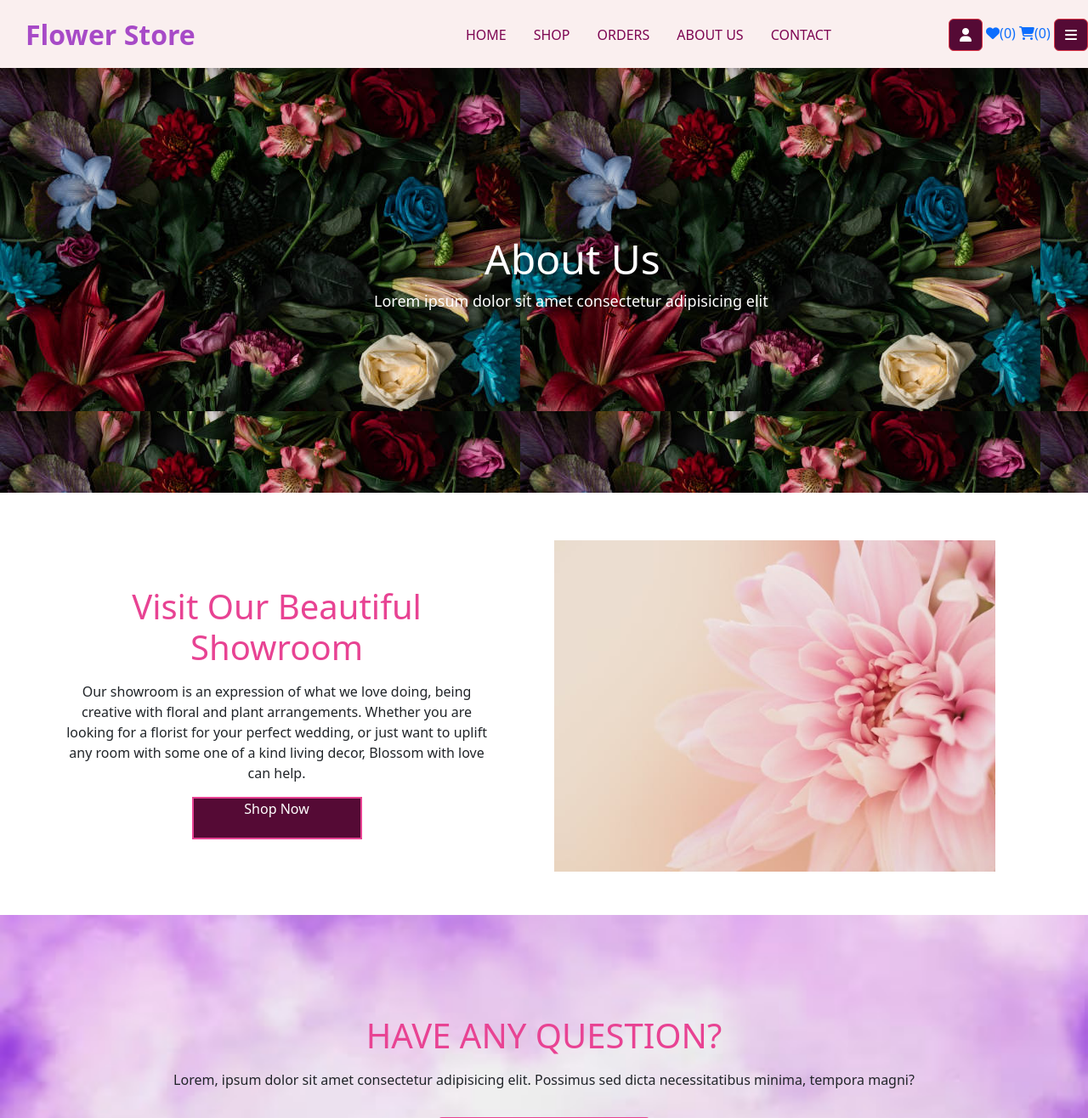
After one commit to dehemi-madara/Final_project, a PHP site: page /about.php in a window 1280 px wide. The commit adds this page. Shown: the top 1316 px of the page at 85% size. Run offline with PHP 8.4, Linux system fonts and the light colour scheme; the visitor is signed in with stand-in values (Sample User, id 1); data that the repository does not hold is empty; some libraries are stand-ins or nearby versions.

Commit message:
yesterday code

```diff
--- /dev/null
+++ b/flowerShop/about.php
@@ -0,0 +1,59 @@
+<?php
+    include 'connection.php';
+    session_start();
+
+    $user_id = $_SESSION['user_id'] ;
+    if (!isset($user_id)) {
+        header('location:login.php');
+    }
+?>
+
+<!--<style type="text/css">-->
+
+<!DOCTYPE html>
+<html lang="en">
+<head>
+    <meta charset="UTF-8">
+    <meta name="viewport" content="width=device-width, initial-scale=1.0">
+    <link rel="stylesheet" href="https://cdn.jsdelivr.net/npm/bootstrap@5.3.2/dist/css/bootstrap.min.css"
+    rel="stylesheet" integrity="sha384-T3c6CoIi6uLrA9TneNEoa7RxnatzjcDSCmG1MXxSR1GAsXEV/Dwwykc2MPK8M2HN"
+    crossorigin="anonymous">
+    <link rel="stylesheet" type="text/css" href="mani.css">
+    <link rel="stylesheet" type="text/css" href="Category.css">
+    <link rel="stylesheet" type="text/css" href="cart.css">
+
+    <title>flower shop</title>
+</head>
+<body>
+
+    <?php include 'header.php'; ?>
+
+    <div class="banner">
+        <h1>about us</h1>
+        <p>Lorem ipsum dolor sit amet consectetur adipisicing elit</p>
+    </div>
+    <div class="about">
+        <div class="row">
+            <div class="detail">
+                <h1>Visit Our Beautiful Showroom</h1>
+                <p>Our showroom is an expression of what we love doing, being creative with floral and plant
+                    arrangements. Whether you are looking for a florist for your perfect wedding, or just want to uplift
+                    any room with some one of a kind living decor, Blossom with love can help.
+                </p>
+                <a href="shop.php" class="btn2">shop now</a>
+            </div>
+            <div class="img-box">
+                <img src="image/banner3.jpg">
+            </div>
+        </div>
+    </div>
+
+    <?php include 'footerr.php'; ?>
+
+
+
+    <script type="text/javascript" src="script.js"></script>
+    <script type="text/javascript" src="scriptcloseedit.js"></script>
+
+</body>
+</html>
--- a/flowerShop/cart.css
+++ b/flowerShop/cart.css
@@ -62,3 +62,48 @@
     border-radius: 3px;
     border: 2px solid var(--pink);
 }
+
+/*-----------------------about us page--------------------------*/
+.about{
+    padding: 4%;
+    max-width: 1300px;
+    margin: 0 auto;
+}
+
+.about .row{
+    justify-content: center;
+    align-items: center;
+}
+
+.about .row .detail{
+    width: 90%;
+    margin: 1rem;
+    line-height: 1.5;
+    text-align: center;
+}
+.about .row .detail p{
+    margin-bottom: 1rem;
+}
+.about .row .img-box img{
+    width: 90%;
+}
+.about .row .detail h1{
+    text-align: center;
+    margin: 1rem 0;
+    color: var(--pink);
+}
+
+.about .row .detail .btn2{
+    text-transform: capitalize;
+    font-size: 16px;
+    display: inline-flex;
+    justify-content: center;
+    width: 200px;
+    height: 50px;
+    background: #550A35;
+    color: #fff;
+    font-weight: 500;
+    border-bottom: 2px;
+    border: 2px solid var(--pink);
+}
+/*-------jrfiyvj-----*/
```
Also changed, not shown: flowerShop/cart.php (+12 -0 lines).
